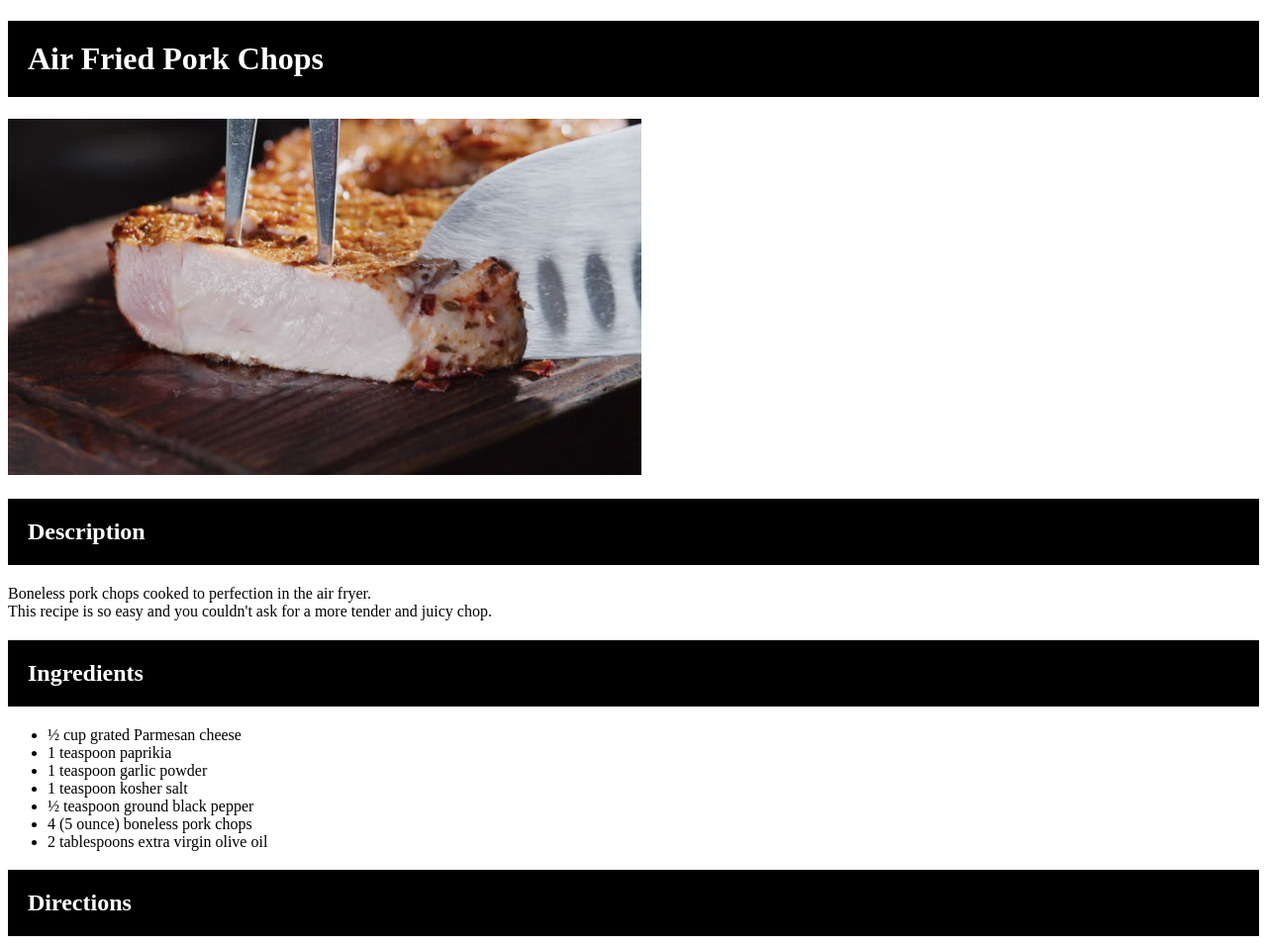
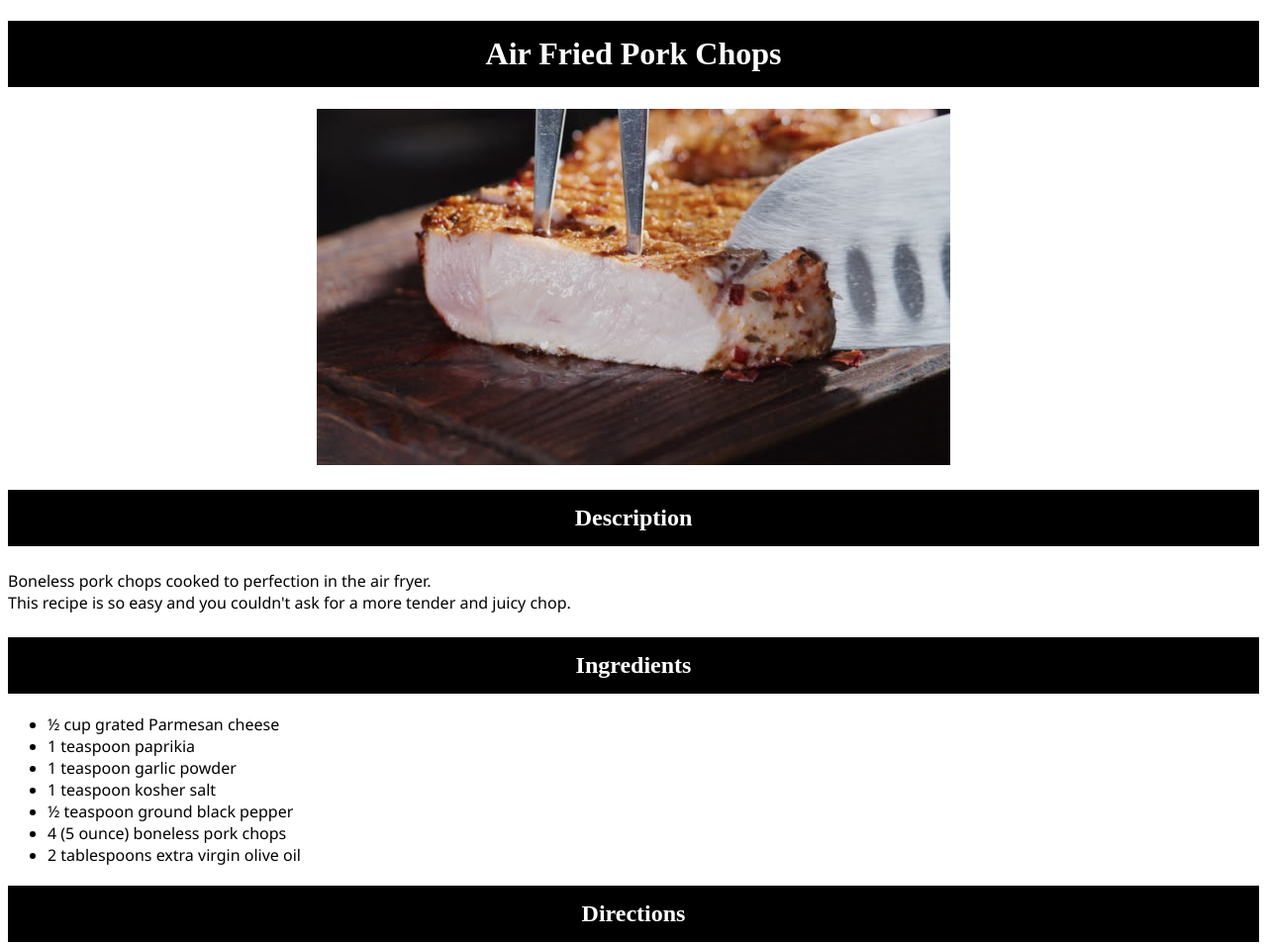
Before and after one commit to SoyTuPapii/odin-recipes, a plain HTML site: page recipes/pork-chops.html in a window 1280 px wide. Shown: the top 955 px of the page at 99% size. Drawn offline with Linux system fonts and the light colour scheme.

Commit message:
Centered stuff in recipies

```diff
--- a/recipes/pork-chops.html
+++ b/recipes/pork-chops.html
@@ -7,7 +7,9 @@
 </head>
 <body>
     <h1 class="headers">Air Fried Pork Chops</h1>
-    <img src="../images/pork-chops.jpg" alt="Cooked pork chops">
+        <div class="centered">
+        <img src="../images/pork-chops.jpg" alt="Cooked pork chops">
+        </div>
 
     <h2 class="headers">Description</h2>
     <p>Boneless pork chops cooked to perfection in the air fryer.<br>
--- a/style.css
+++ b/style.css
@@ -1,7 +1,11 @@
+body {
+    font-family: 'Segoe UI', Tahoma, Geneva, Verdana, sans-serif;
+}
 .headers {
     color: white;
     background-color: black;
-    padding: 20px;
+    padding: 15px;
+    text-align: center;
     font-family: "Times New Roman", serif;
 }
 
@@ -37,3 +41,7 @@ a {
 .mac-background {
     background-color: rgb(255, 238, 0);
 }
+
+p {
+    margin: 24px auto;
+}
```
Also changed, not shown: recipes/hard-boiled-eggs.html (+3 -1 lines).
